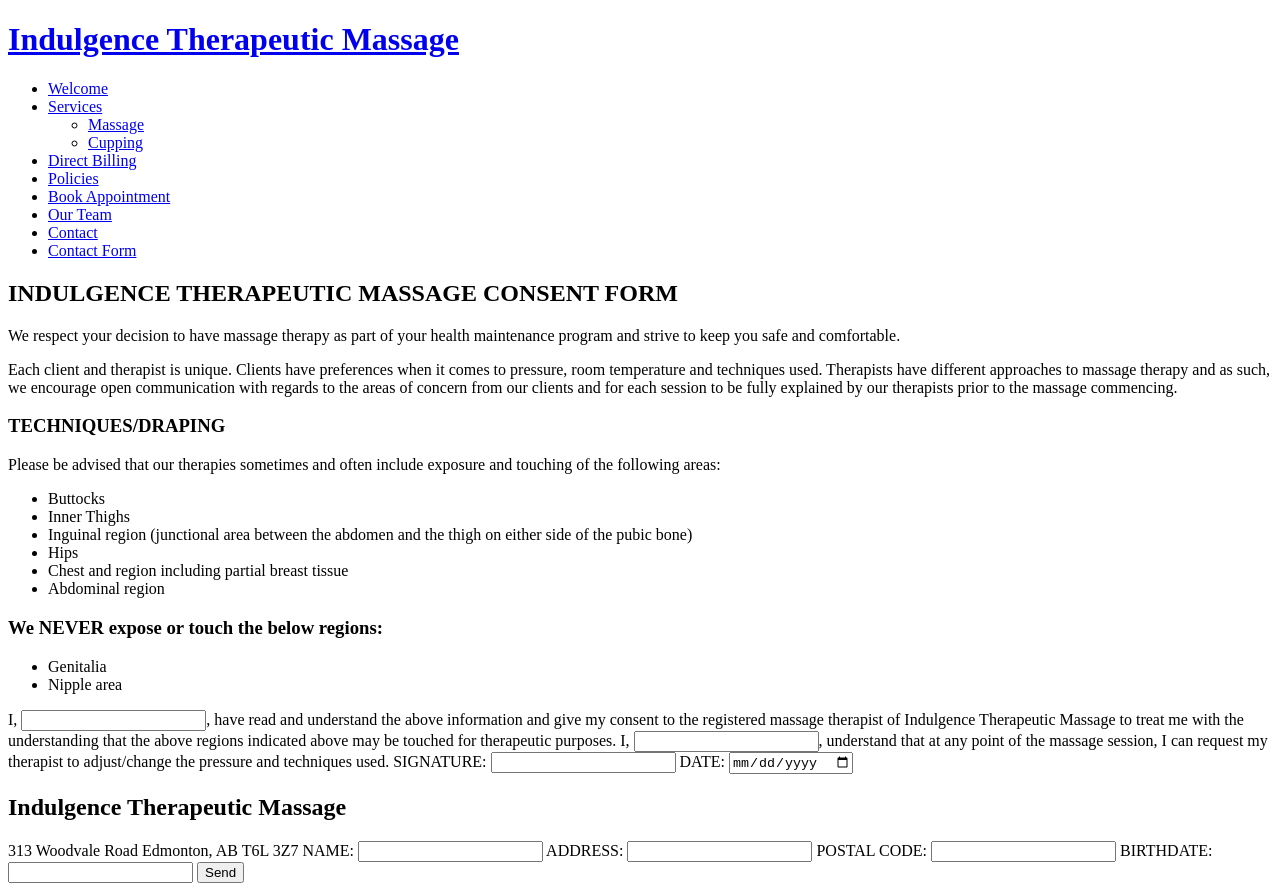
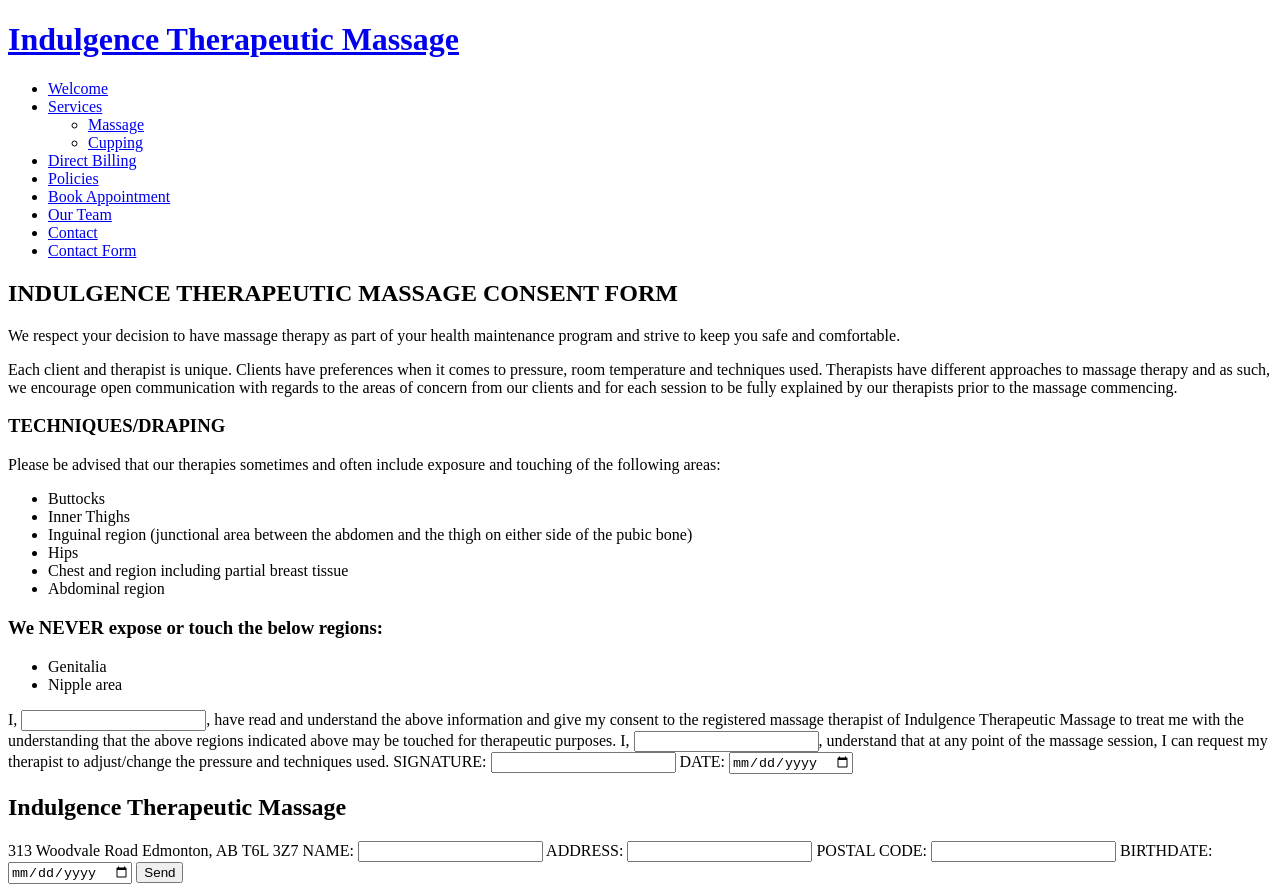
Before and after one commit to MorganEwanchuk/indulgence-spa, a website: page views/new-contact.html in a window 1280 px wide. Drawn offline with Linux system fonts and the light colour scheme.

```diff
--- a/views/new-contact.html
+++ b/views/new-contact.html
@@ -128,7 +128,7 @@
 
 					<label for="intakePostal">POSTAL CODE: <input type="text" id="intakePostal" name="intakePostal" required></label>
 
-					<label for="intakeBirthdate">BIRTHDATE: <input type="text" id="intakeBirthdate" name="intakeBirthdate" required></label>
+					<label for="intakeBirthdate">BIRTHDATE: <input type="date" id="intakeBirthdate" name="intakeBirthdate" pattern=[0-9]{4}-[0-9]{2}-[0-9]{2} placeholder="YYYY/MM/DD" required></label>
 
 
 
```
